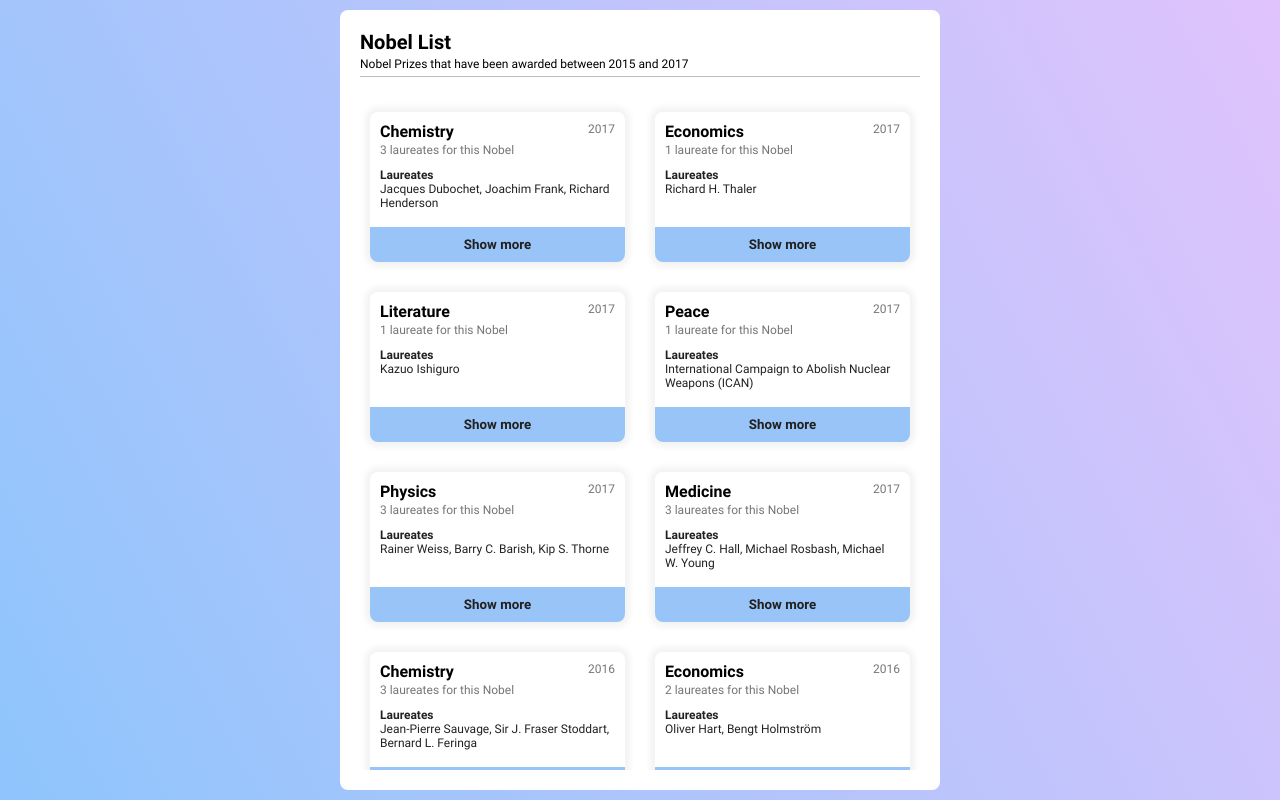
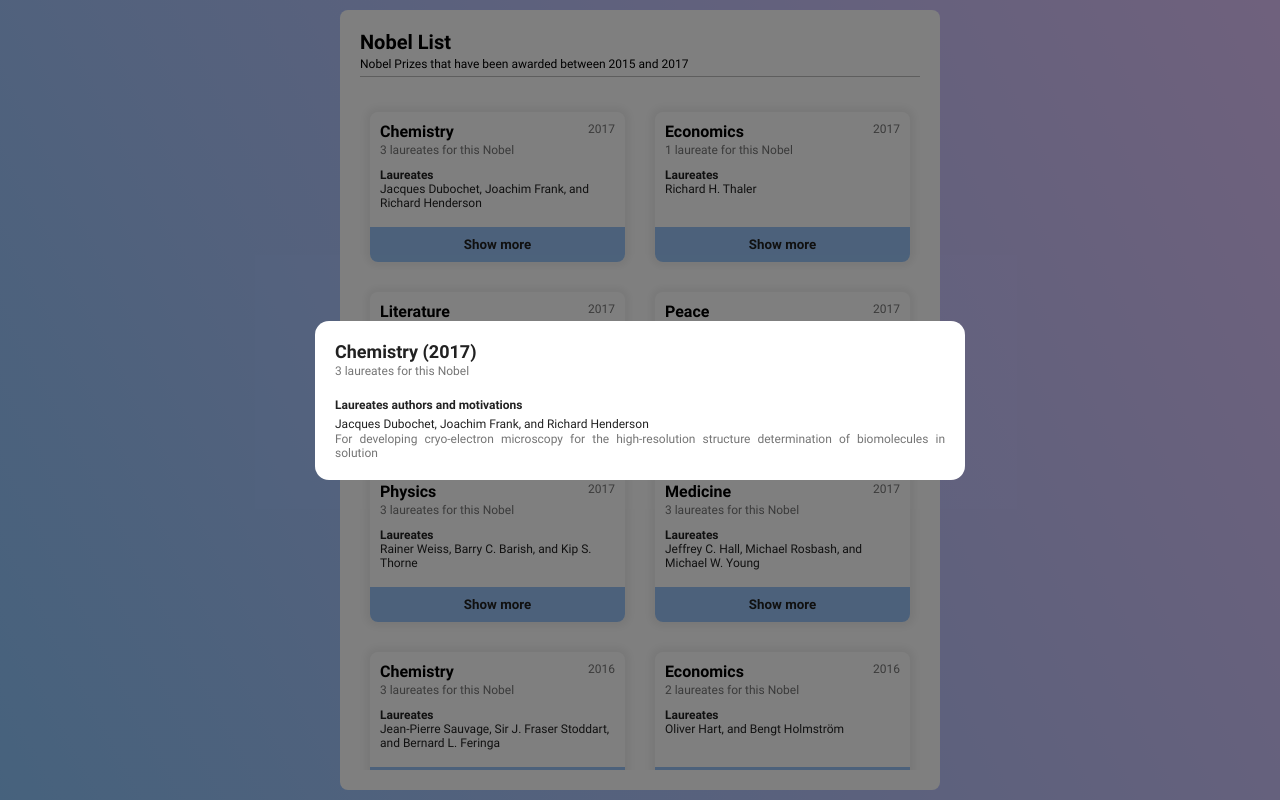
Before and after one commit to brianr482/nobel-prizes-list, a React (Create React App) app: page / in a window 1280 px wide. Both pictures are taken after a click on the element 497 px from the left and 187 px from the top of the page. Built offline with nearby package versions, Linux system fonts and the light colour scheme.

Commit message:
feat: Implement Nobel Prize Modal component   - Create the Nobel Prize Modal component   - Integrate this component with the Nobel Prize Item button   - Implement utils functions

```diff
--- a/src/pages/Home/NobelPrizesList/NobelPrizeItem/NobelPrizeItem.jsx
+++ b/src/pages/Home/NobelPrizesList/NobelPrizeItem/NobelPrizeItem.jsx
@@ -11,50 +11,22 @@ import {
   LaureatesLabel,
   LaureatesNames,
 } from './NobelPrizeItem.styles';
+import { getLaureatesNumber, getLaureatesNames } from 'utils';
 
-function NobelPrizeItem({ item: { category, year, laureates } }) {
-  /**
-   * Generate label to indicate the total number of laureates
-   * @param {number} lauratesTotal Total of laureates for the current Nobel
-   * @returns {string} Formatted label indicating the number of laureates
-   */
-  const getLauratesNumber = (lauratesTotal) => {
-    return `${lauratesTotal} ${
-      lauratesTotal > 1 ? ' laureates' : 'laureate'
-    } for this Nobel`;
-  };
-
-  /**
-   * Concat all the laureates names into single string separated by commas
-   * @param {object[]} laurates List of laureates for the current Nobel
-   * @returns {string} Formatted label indicating the names of laureates
-   */
-  const getLaureatesNames = (laurates) => {
-    let lauratesNames = '';
-    const lauratesTotal = laurates.length;
-    laurates.forEach((laurate, idx) => {
-      let fullName = laurate.firstname;
-      if (laurate.surname) {
-        fullName += ` ${laurate.surname}`;
-      }
-      const comma = idx === lauratesTotal - 1 ? '' : ', ';
-      lauratesNames += `${fullName}${comma}`;
-    });
-
-    return lauratesNames;
-  };
-
+function NobelPrizeItem({ item, onItemClick }) {
   return (
-    <Container>
+    <Container onClick={() => onItemClick(item)}>
       <Header>
-        <Category>{category}</Category>
-        <Year>{year}</Year>
+        <Category>{item.category}</Category>
+        <Year>{item.year}</Year>
       </Header>
       <Description>
-        <LaureatesNumber>{getLauratesNumber(laureates.length)}</LaureatesNumber>
+        <LaureatesNumber>
+          {getLaureatesNumber(item.laureates.length)}
+        </LaureatesNumber>
         <br />
         <LaureatesLabel>Laureates</LaureatesLabel>
-        <LaureatesNames>{getLaureatesNames(laureates)}</LaureatesNames>
+        <LaureatesNames>{getLaureatesNames(item.laureates)}</LaureatesNames>
       </Description>
       <ShowMoreButton>Show more</ShowMoreButton>
     </Container>
@@ -75,6 +47,7 @@ NobelPrizeItem.propTypes = {
       })
     ),
   }).isRequired,
+  onItemClick: PropTypes.func.isRequired,
 };
 
 export default NobelPrizeItem;
--- /dev/null
+++ b/src/pages/Home/NobelPrizesList/NobelPrizeModal/NobelPrizeModal.jsx
@@ -0,0 +1,94 @@
+import React from 'react';
+import PropTypes from 'prop-types';
+import Modal from 'components/Modal';
+import {
+  Header,
+  LaureatesLabel,
+  LaureatesList,
+  Laureate,
+  LaureateAuthors,
+  LaureateMotivation,
+} from './NobelPrizeModal.styles';
+import { LaureatesNumber } from '../NobelPrizeItem/NobelPrizeItem.styles';
+import {
+  getLaureateFullName,
+  getLaureatesNumber,
+  getLaureatesNames,
+  upperFirst,
+} from 'utils';
+
+function NobelPrizeModal({
+  nobelPrize: { category, year, laureates },
+  onCloseClick,
+}) {
+  /**
+   * Get the title of the modal based on the given category and year
+   * @param {string} category The category of the current Nobel Prize
+   * @param {string} year The year of the current Nobel Prize
+   * @returns {string} Title for the current Nobel Prize modal
+   */
+  const getTitle = (category, year) => `${category} (${year})`;
+
+  /**
+   * Group the laureates of the current Nobel Prize by their motivations
+   * @param {object[]} laureates List of laureates of the current Nobel Prize
+   * @returns {object[]} List of laureates grouped by motivation
+   */
+  const groupLaureatesByMotivation = (laureates) => {
+    const laureatesMotivationHash = new Map();
+
+    laureates.forEach((laureate) => {
+      const formattedLaureate = laureatesMotivationHash.get(
+        laureate.motivation
+      ) || { authors: [], motivation: laureate.motivation };
+      const fullName = getLaureateFullName(laureate);
+
+      formattedLaureate.authors.push(fullName);
+
+      if (!laureatesMotivationHash.has(laureate.motivation)) {
+        laureatesMotivationHash.set(laureate.motivation, formattedLaureate);
+      }
+    });
+
+    return [...laureatesMotivationHash.values()];
+  };
+
+  return (
+    <Modal onCloseClick={onCloseClick}>
+      <Header>{getTitle(category, year)}</Header>
+      <LaureatesNumber>{getLaureatesNumber(laureates.length)}</LaureatesNumber>
+      <LaureatesLabel>Laureates authors and motivations</LaureatesLabel>
+      <LaureatesList>
+        {groupLaureatesByMotivation(laureates).map((laureateGroup, idx) => (
+          <Laureate key={idx}>
+            <LaureateAuthors>
+              {getLaureatesNames(laureateGroup.authors, true)}
+            </LaureateAuthors>
+            <LaureateMotivation>
+              {upperFirst(laureateGroup.motivation.replaceAll('"', ''))}
+            </LaureateMotivation>
+          </Laureate>
+        ))}
+      </LaureatesList>
+    </Modal>
+  );
+}
+
+NobelPrizeModal.propTypes = {
+  nobelPrize: PropTypes.shape({
+    category: PropTypes.string,
+    year: PropTypes.string,
+    laureates: PropTypes.arrayOf(
+      PropTypes.shape({
+        id: PropTypes.string,
+        firstname: PropTypes.string,
+        surname: PropTypes.string,
+        motivation: PropTypes.string,
+        sahre: PropTypes.string,
+      })
+    ),
+  }).isRequired,
+  onCloseClick: PropTypes.func,
+};
+
+export default NobelPrizeModal;
--- /dev/null
+++ b/src/pages/Home/NobelPrizesList/NobelPrizeModal/NobelPrizeModal.styles.jsx
@@ -0,0 +1,52 @@
+import styled from '@emotion/styled';
+import { FONT_SIZES, COLORS } from 'styles/utils/constants';
+
+export const Container = styled.div`
+  width: 100%;
+  max-width: 65rem;
+  max-height: 30rem;
+  background-color: #fff;
+  padding: 2rem;
+  border-radius: 1.4rem;
+  display: flex;
+  flex-direction: column;
+`;
+
+export const Header = styled.div`
+  margin: 0;
+  font-size: ${FONT_SIZES.xl};
+  text-transform: capitalize;
+  font-weight: bold;
+  color: ${COLORS.primaryTextColor};
+`;
+
+export const LaureatesLabel = styled.h3`
+  color: ${COLORS.primaryTextColor};
+  font-size: ${FONT_SIZES.md};
+  margin: 0;
+  margin-top: 2rem;
+  margin-bottom: 0.5rem;
+`;
+
+export const Laureate = styled.div`
+  word-break: break-word;
+  font-size: ${FONT_SIZES.md};
+`;
+
+export const LaureatesList = styled.div`
+  width: 100%;
+  display: grid;
+  grid-template-columns: repeat(auto-fit, minmax(15rem, 1fr));
+  column-gap: 2rem;
+  row-gap: 1.2rem;
+`;
+
+export const LaureateAuthors = styled.div`
+  color: ${COLORS.primaryTextColor};
+`;
+
+export const LaureateMotivation = styled.div`
+  color: ${COLORS.secondaryTextColor};
+  text-align: justify;
+  margin-top: 0.1rem;
+`;
--- /dev/null
+++ b/src/pages/Home/NobelPrizesList/NobelPrizeModal/index.js
@@ -0,0 +1,2 @@
+import NobelPrizeModal from './NobelPrizeModal';
+export default NobelPrizeModal;
--- a/src/pages/Home/NobelPrizesList/NobelPrizesList.jsx
+++ b/src/pages/Home/NobelPrizesList/NobelPrizesList.jsx
@@ -1,16 +1,43 @@
-import React from 'react';
+import React, { useState } from 'react';
 import { Container, Grid } from './NobelPrizesList.styles';
 import NobelPrizeItem from './NobelPrizeItem';
+import NobelPrizeModal from './NobelPrizeModal';
 import { NOBEL_PRIZES_LIST_MOCK } from './mock';
 
 export default function NobelPrizesList() {
+  const [currentNobelPrize, setCurrentNobelPrize] = useState(null);
+
+  /**
+   * Set the given nobel as the current Nobel Prize when user click on it
+   * @param {object} nobelPrize The Nobel Prize to set
+   * @returns {void}
+   */
+  const onNobelPrizeItemClick = (nobelPrize) =>
+    setCurrentNobelPrize(nobelPrize);
+
+  /**
+   * Hide the Nobel Prize modal
+   */
+  const onNobelModalCloseClick = () => setCurrentNobelPrize(null);
+
   return (
     <Container>
       <Grid>
         {NOBEL_PRIZES_LIST_MOCK.map((nobelPrize, idx) => (
-          <NobelPrizeItem key={idx} item={nobelPrize} />
+          <NobelPrizeItem
+            key={idx}
+            item={nobelPrize}
+            onItemClick={onNobelPrizeItemClick}
+          />
         ))}
       </Grid>
+
+      {currentNobelPrize && (
+        <NobelPrizeModal
+          nobelPrize={currentNobelPrize}
+          onCloseClick={onNobelModalCloseClick}
+        />
+      )}
     </Container>
   );
 }
--- /dev/null
+++ b/src/utils/index.js
@@ -0,0 +1,57 @@
+/**
+ * Generate label to indicate the total number of laureates
+ * @param {number} lauratesTotal Total of laureates of a Nobel Prize
+ * @returns {string} Formatted label indicating the number of laureates
+ */
+export const getLaureatesNumber = (laureatesTotal) => {
+  return `${laureatesTotal} ${
+    laureatesTotal > 1 ? ' laureates' : 'laureate'
+  } for this Nobel`;
+};
+
+/**
+ * Get fullname of the given Noebl Prize laureate author
+ * @param {object} laureate Laureate author
+ * @returns {string} Full name of the given author
+ */
+export const getLaureateFullName = (laureate) => {
+  let fullname = laureate.firstname;
+  if (laureate.surname) {
+    fullname += ` ${laureate.surname}`;
+  }
+
+  return fullname;
+};
+
+/**
+ * Concat all the laureates names into single string separated by commas
+ * @param {object[] | string[]} laureates List of laureates/laureates names for the current Nobel
+ * @param {string} listOfFullNames Indicates if the laureates parameter is a string list of the fullnames
+ * @returns {string} Formatted label indicating the names of laureates
+ */
+export const getLaureatesNames = (laureates, listOfFullNames) => {
+  let laureatesNames = '';
+  const laureatesTotal = laureates.length;
+  laureates.forEach((laureate, idx) => {
+    const fullName = listOfFullNames ? laureate : getLaureateFullName(laureate);
+
+    if (laureatesTotal > 1) {
+      if (idx === laureatesTotal - 1) {
+        laureatesNames += `and ${fullName}`;
+      } else {
+        laureatesNames += `${fullName}, `;
+      }
+    } else {
+      laureatesNames = fullName;
+    }
+  });
+
+  return laureatesNames;
+};
+
+/**
+ * Uppercase the first character of a given string
+ * @param {string} str String to be applied
+ */
+export const upperFirst = (str) =>
+  str ? `${str.charAt(0).toUpperCase()}${str.slice(1)}` : '';
```
